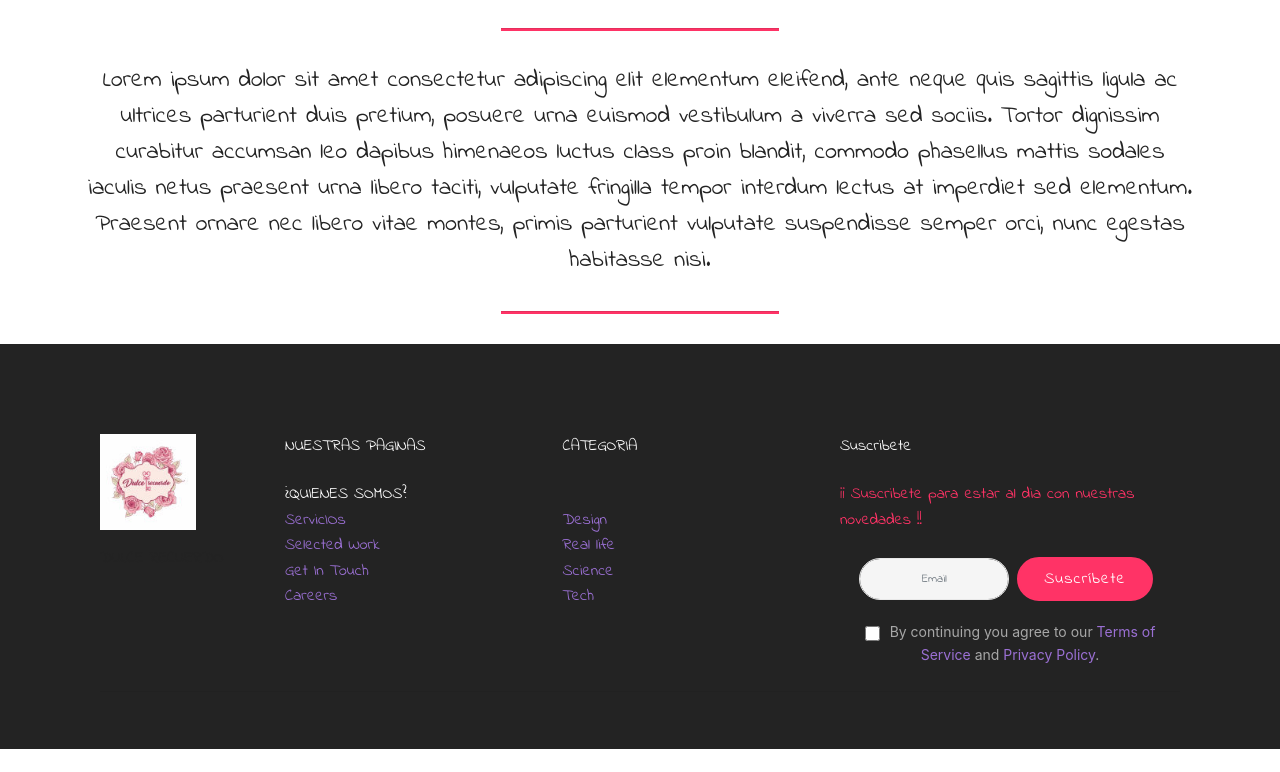
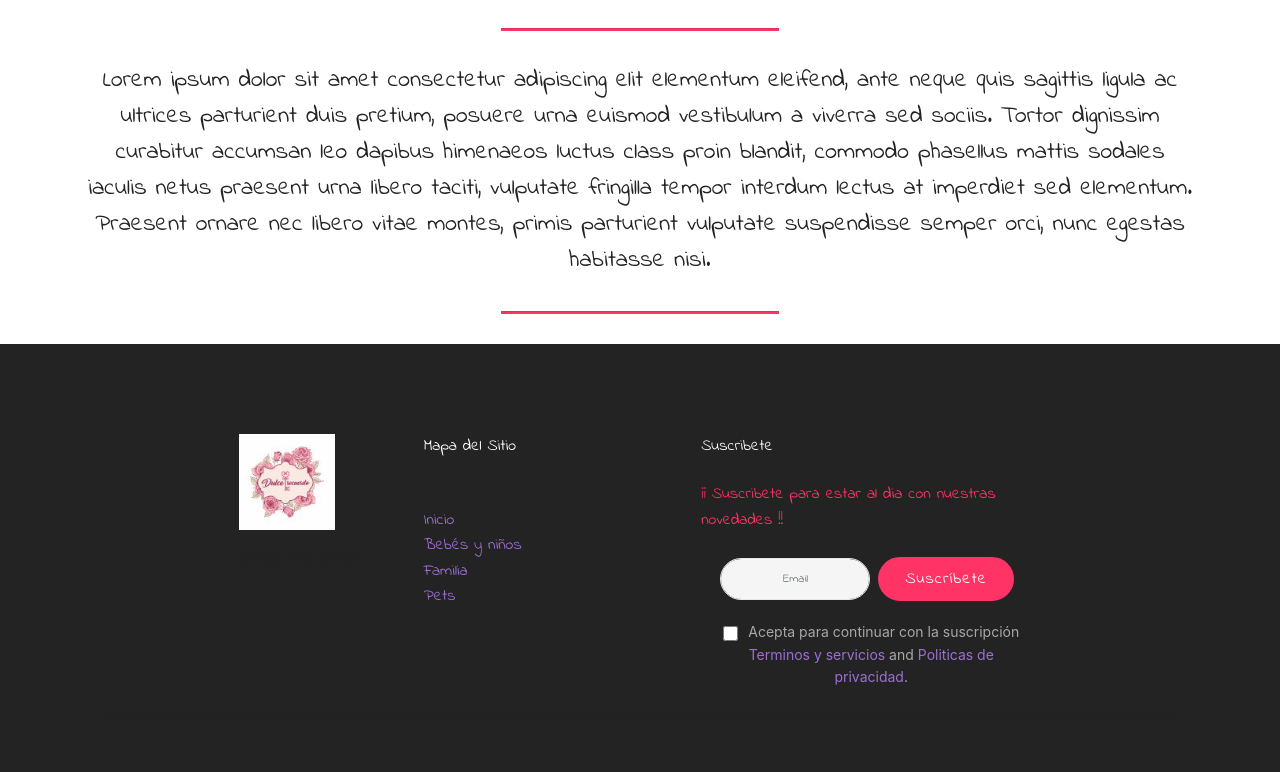
Before and after one commit to omivalera/DulceRecuerdo, a plain HTML site: page index.html in a window 1280 px wide. Shown: the part 5354-6126 px from the top of the page. Before the commit the page ends 6103 px from the top, so only its background shows below. Drawn offline with Linux system fonts and the light colour scheme; files whose address does not match are found by name.

Commit message:
Update index.html

```diff
--- a/index.html
+++ b/index.html
@@ -190,21 +190,14 @@
                 </div>
                 <p class="mbr-fonts-style foot-logo display-7">DULCE RECUERDO</p>
             </div>
-            <div class="col-md-3 col-sm-4">
-                <p class="mb-4 mbr-fonts-style foot-title display-7">NUESTRAS PAGINAS</p>
-                <p class="mbr-text mbr-links-column mbr-fonts-style display-7">¿QUIENES SOMOS?<br><a href="#" class="text-primary">ServicIOs</a>
-                    <br><a href="#" class="text-primary">Selected Work</a>
-                    <br><a href="#" class="text-primary">Get In Touch</a>
-                    <br><a href="#" class="text-primary">Careers</a>
-                </p>
-            </div>
+
             <div class="col-md-3 col-sm-4">
                 <p class="mb-4 mbr-fonts-style foot-title display-7">
-                    CATEGORIA</p>
-                <p class="mbr-text mbr-fonts-style mbr-links-column display-7">&nbsp;<br><a href="#" class="text-primary">Design</a>
-                    <br><a href="#" class="text-primary">Real life</a>
-                    <br><a href="#" class="text-primary">Science</a>
-                    <br><a href="#" class="text-primary">Tech</a>
+                    Mapa del Sitio</p>
+                <p class="mbr-text mbr-fonts-style mbr-links-column display-7">&nbsp;<br><a href="#" class="text-primary">Inicio</a>
+                    <br><a href="/" class="text-primary">Bebés y niños</a>
+                    <br><a href="/" class="text-primary">Familia</a>
+                    <br><a href="/" class="text-primary">Pets</a>
                 </p>
             </div>
             <div class="col-md-4 col-sm-12">
@@ -224,7 +217,7 @@
                             </div>
                             <div class="col-auto input-group-btn  m-2"><button type="submit" class="btn m-0 btn-secondary display-4">Suscríbete</button></div>
                         </div>
-                    <span class="gdpr-block "><label><input type="checkbox" name="gdpr" id="gdpr-footer3-b" required="">By continuing you agree to our <a href="terms.html">Terms of Service</a> and <a href="policy.html">Privacy Policy</a>.</label></span></form><!---Formbuilder Form--->
+                    <span class="gdpr-block "><label><input type="checkbox" name="gdpr" id="gdpr-footer3-b" required="">Acepta para continuar con la suscripción <a href="terms.html">Terminos y servicios </a> and <a href="policy.html">Politicas de privacidad</a>.</label></span></form><!---Formbuilder Form--->
                 </div>
 
             </div>
```
